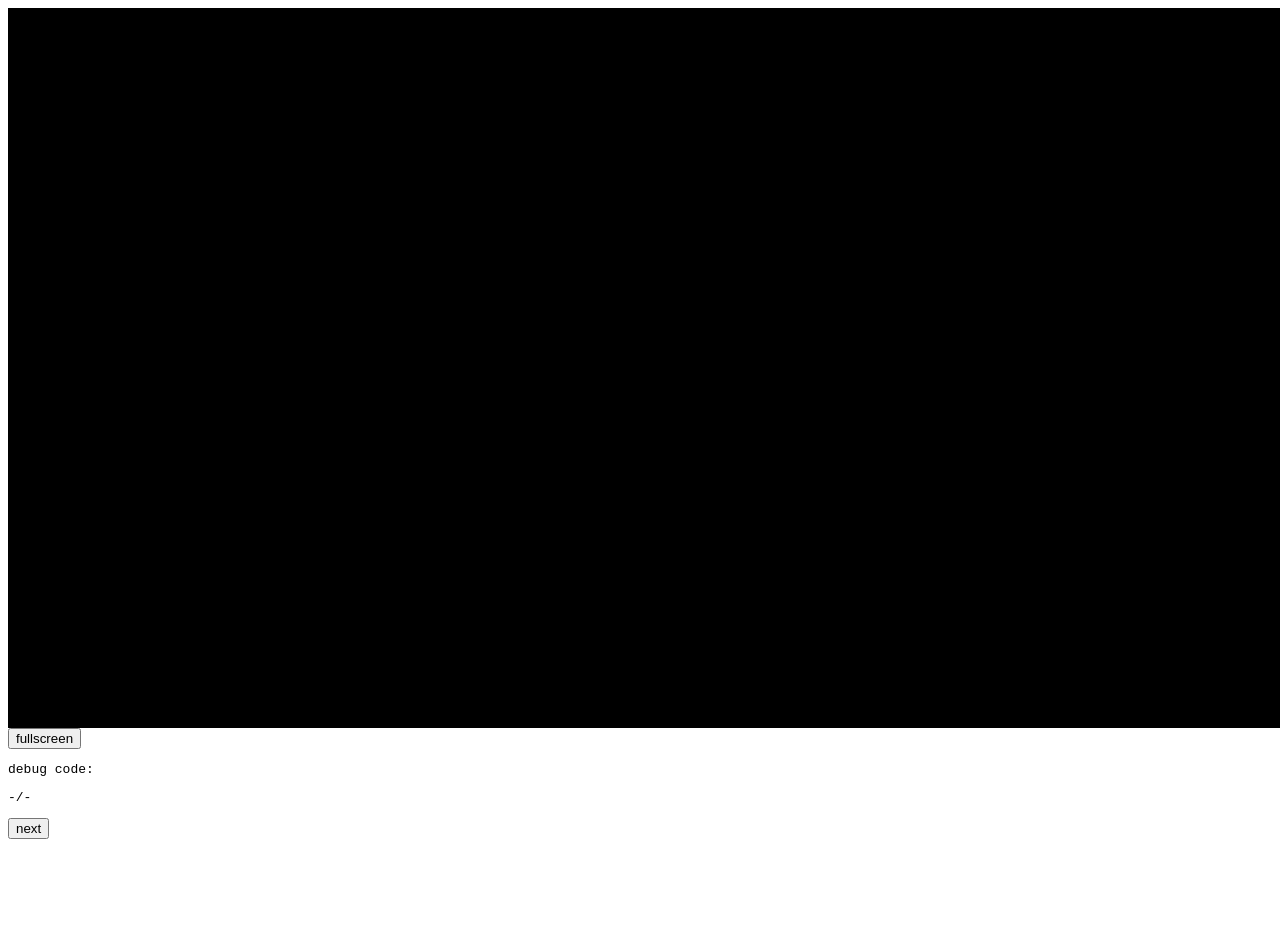
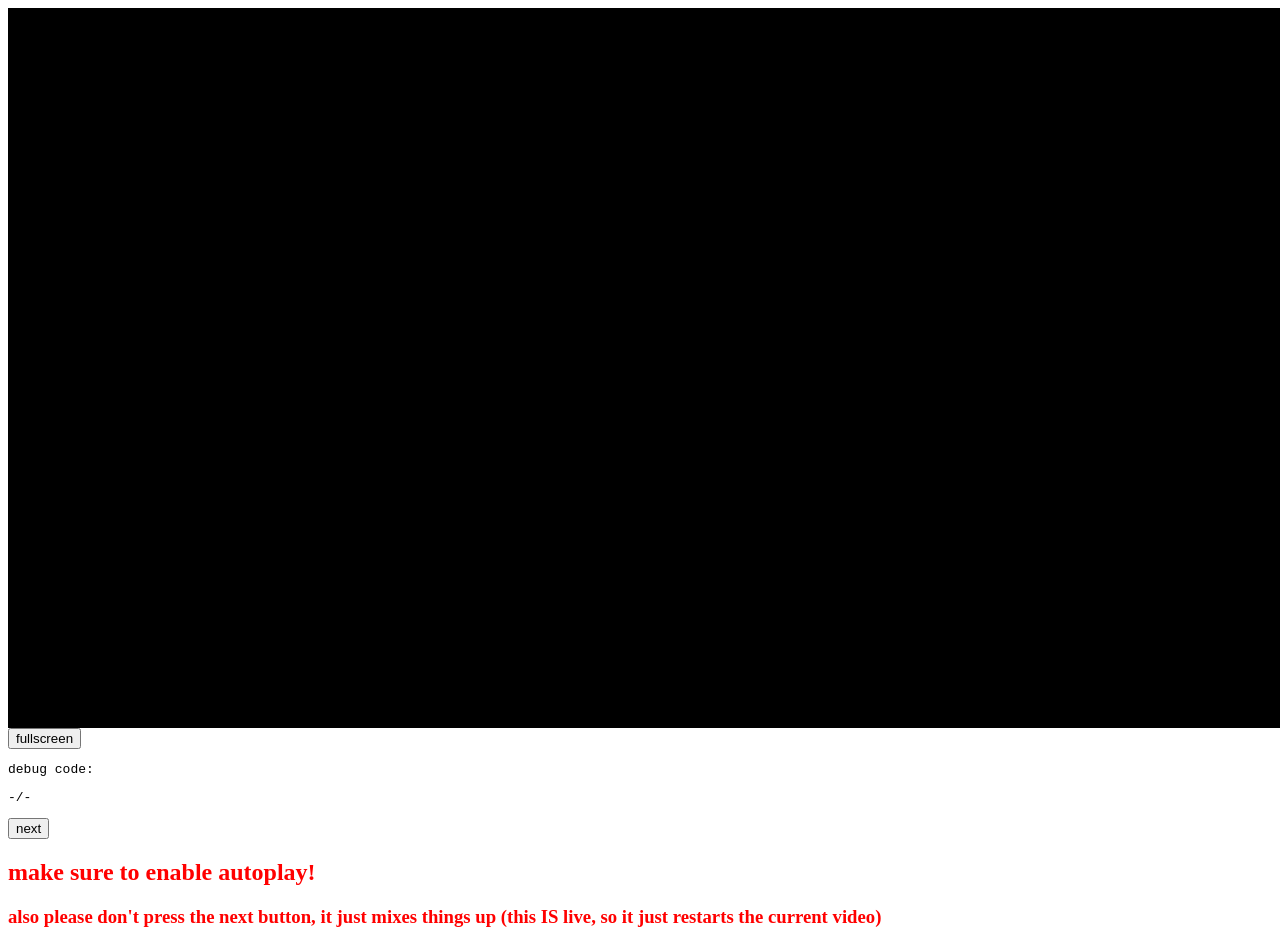
Before and after one commit to NezbednikSK/Sky-Oldies, a plain HTML site: page index.html in a window 1280 px wide. Before the commit the page ends 847 px from the top, so only its background shows below. Drawn offline with Linux system fonts and the light colour scheme.

Commit message:
Update index.html

```diff
--- a/index.html
+++ b/index.html
@@ -168,4 +168,6 @@
     <pre>debug code:</pre>
     <pre id="debugid">-/-</pre>
     <button id="debugnext">next</button>
+    <h2 style="color: red;">make sure to enable autoplay!</h2>
+    <h3 style="color: red;">also please don't press the next button, it just mixes things up (this IS live, so it just restarts the current video)</h3>
 </html>
```
